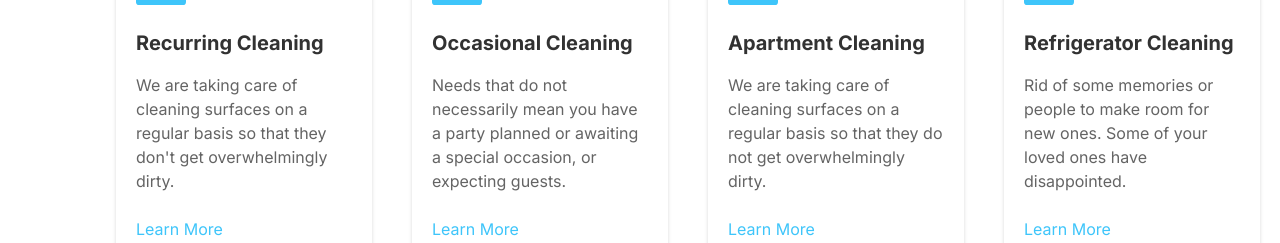
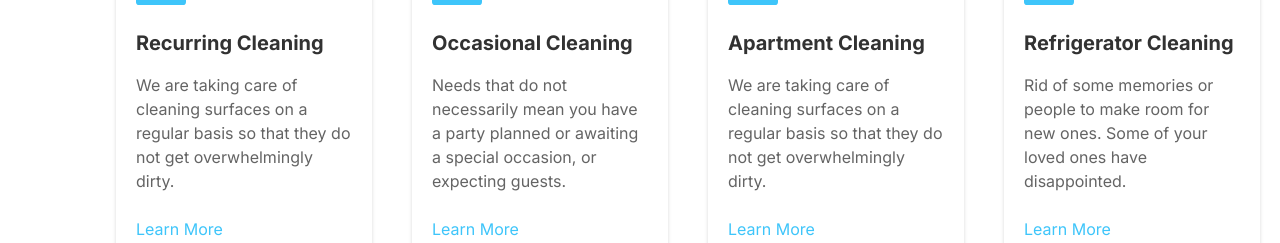
Before and after one commit to adewale-codes/clean, a Next.js app: page / in a window 1280 px wide. Shown: the part 821-1064 px from the top of the page. Built offline with nearby package versions, Linux system fonts and the light colour scheme.

Commit message:
still fixing build error

```diff
--- a/app/(landingpage)/components/Services.tsx
+++ b/app/(landingpage)/components/Services.tsx
@@ -24,7 +24,7 @@ const Services = () => {
                             <div className='h-1/2 bg-white rounded-lg w-64 p-5 drop-shadow'>
                                 <Image src={first} width={50} height={50} alt='home-icon' />
                                 <div className='text-secondary-500 font-bold text-xl mt-6'>Recurring Cleaning</div>
-                                <div className='text-secondary-700 mt-4'>We are taking care of cleaning surfaces on a regular basis so that they don't get overwhelmingly dirty.</div>
+                                <div className='text-secondary-700 mt-4'>We are taking care of cleaning surfaces on a regular basis so that they do not get overwhelmingly dirty.</div>
                                 <div className='mt-6 text-primary-700 underline-offset-8'>Learn More</div>
                             </div>
                         </li>
```
